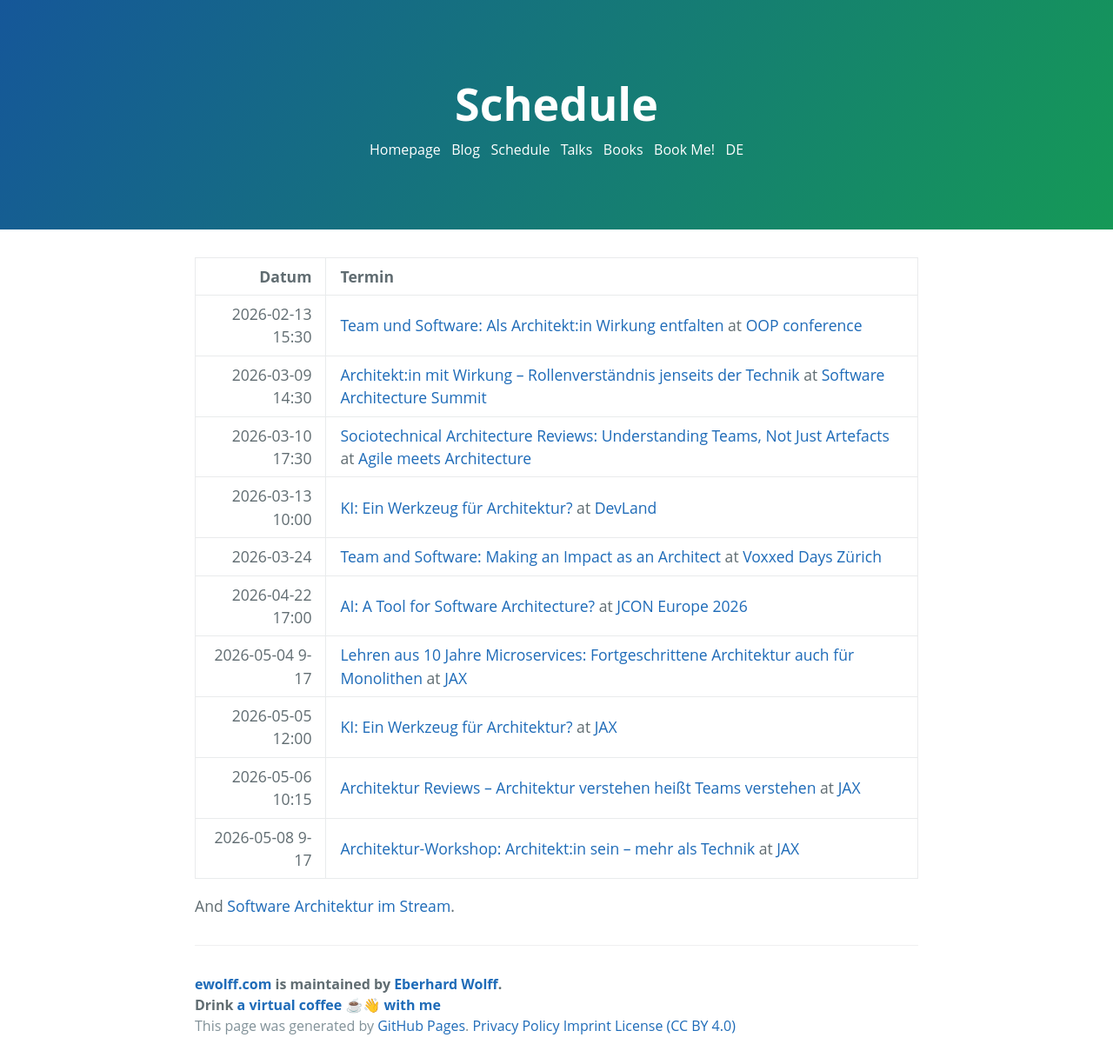
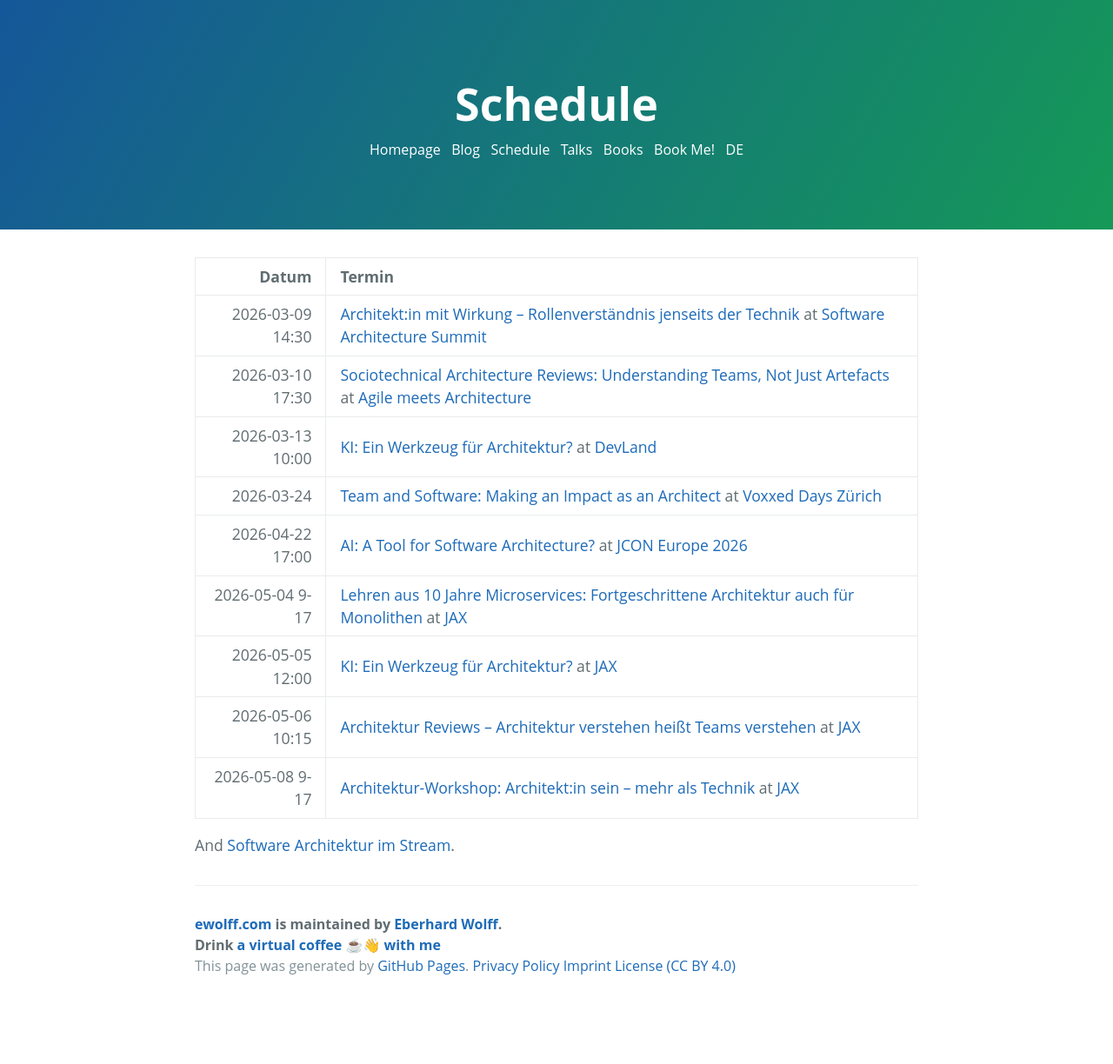
Before and after one commit to ewolff/ewolff.com, a Jekyll site: the page built from schedule.md, in a window 1280 px wide. Shown: the whole page at 87% size. Built offline with Jekyll 4.4.1, drawn with Linux system fonts in a browser that asks for light colours; our own code applies the rules of GitHub Pages for plain Markdown files; after the commit the page ends 1155 px from its top, so only the background shows below that.

Commit message:
OOP Talk ist gehalten

```diff
--- a/schedule.md
+++ b/schedule.md
@@ -4,7 +4,6 @@ title: Schedule
 
 |            Datum | Termin                                                                                                                                                                                        |
 |-----------------:|:----------------------------------------------------------------------------------------------------------------------------------------------------------------------------------------------|
-| 2026-02-13 15:30 | [Team und Software: Als Architekt:in Wirkung entfalten](https://www.oop-konferenz.de/de/programm/konferenzprogramm/details/fr-24)  at [OOP conference](https://www.oop-konferenz.de/) |
 | 2026-03-09 14:30 | [Architekt:in mit Wirkung – Rollenverständnis jenseits der Technik](https://software-architecture-summit.de/softwarearchitecture/architektin-mit-wirkung-rollenverstaendnis-jenseits-der-technik/) at [Software Architecture Summit](https://software-architecture-summit.de/) |
 | 2026-03-10 17:30 | [Sociotechnical Architecture Reviews: Understanding Teams, Not Just Artefacts](https://www.agile-meets-architecture.com/sessions/sociotechnical-architecture-reviews-understanding-teams-not-just-artefacts) at [Agile meets Architecture](https://www.agile-meets-architecture.com/) |
 | 2026-03-13 10:00 | [KI: Ein Werkzeug für Architektur?](https://meine.doag.org/events/devland/2026/agenda/#agendaId.7017) at [DevLand](https://www.devland.eu/de/#c63116)|
```
Also changed, not shown: termine.md (+0 -1 lines).
